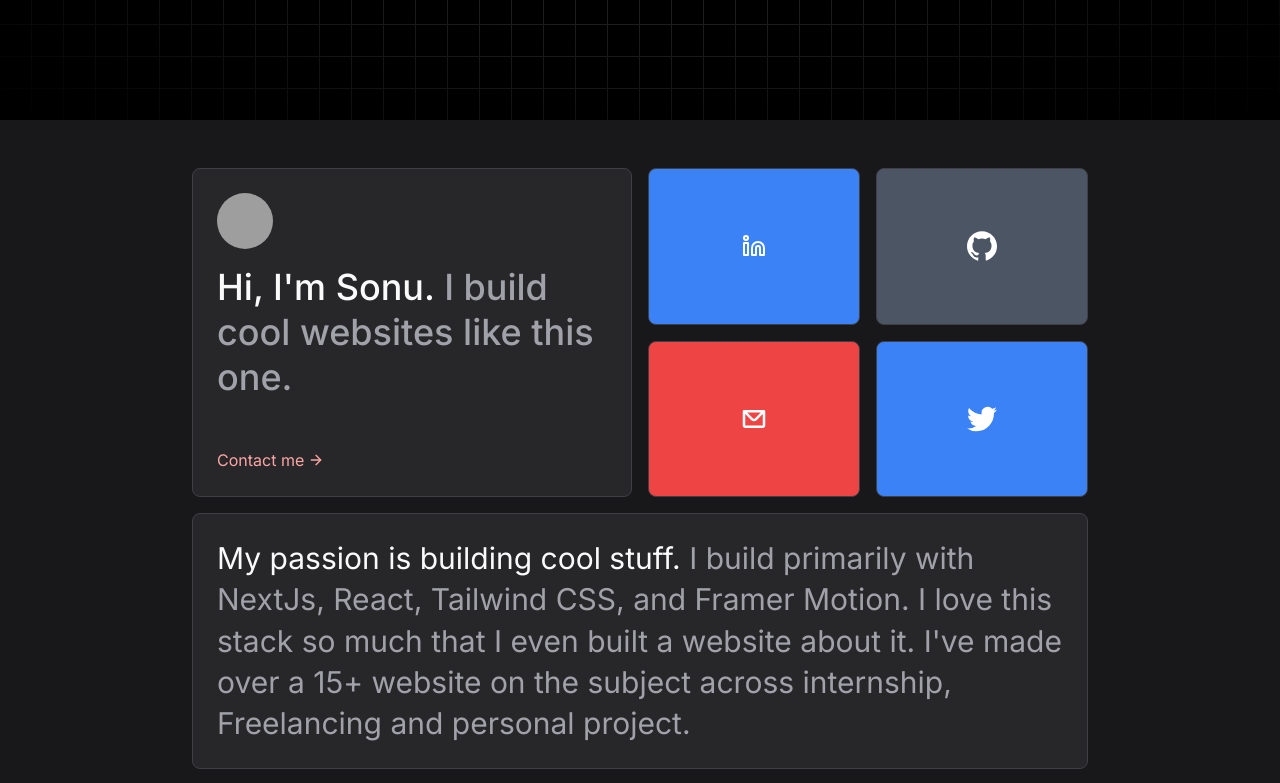
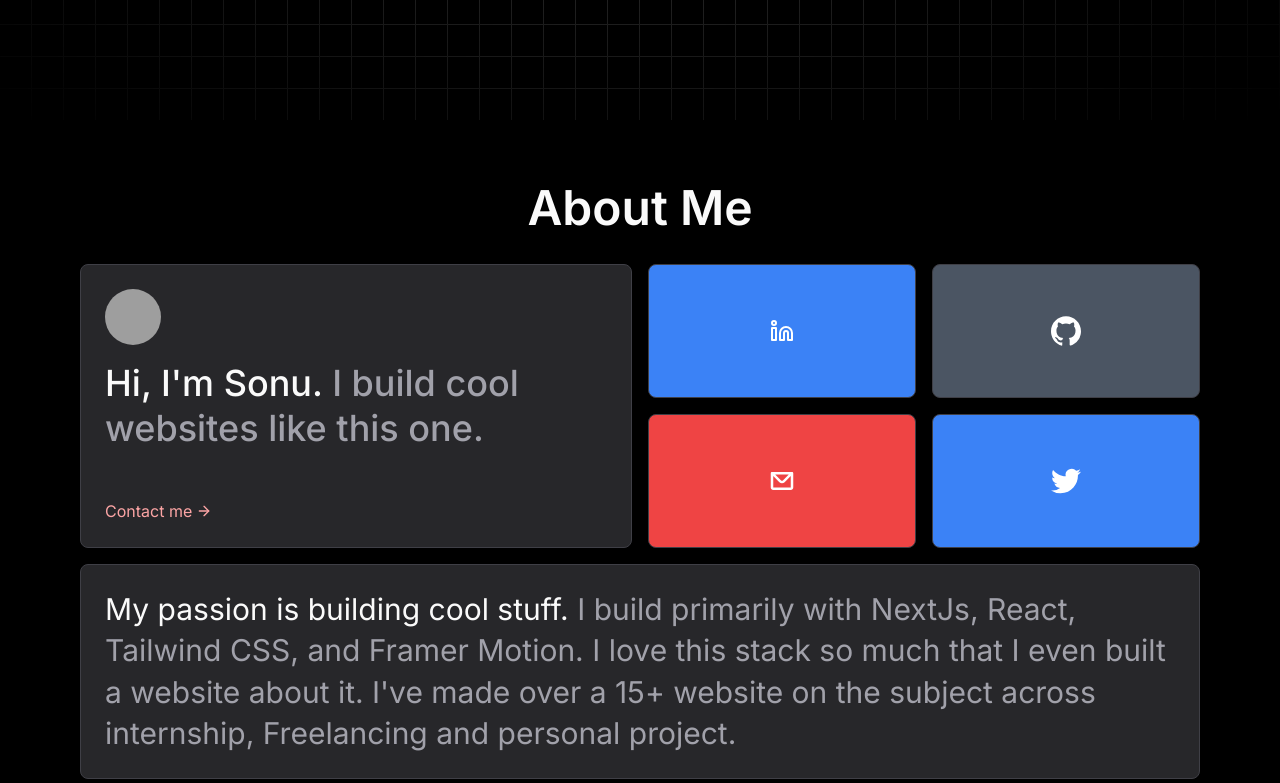
Before and after one commit to uniquesonu/portfolio, a Next.js app: page / in a window 1280 px wide. Shown: the part 680-1463 px from the top of the page. Built offline with nearby package versions, Linux system fonts and the light colour scheme; grey boxes are pictures that could not be loaded.

Commit message:
refactor: Update About component with new styles and heading

```diff
--- a/components/About.tsx
+++ b/components/About.tsx
@@ -8,14 +8,15 @@ import { Linkedin } from "lucide-react";
 
 export const About = () => {
   return (
-    <div className="min-h-screen bg-zinc-900 px-4 py-12 text-zinc-50" id="about">
+    <div className="min-h-screen bg-black px-4 md:px-20 pt-60 md:pt-16 text-zinc-50" id="about">
+      <h1 className="text-5xl text-center font-semibold mb-8">About Me</h1>
       <motion.div
         initial="initial"
         animate="animate"
         transition={{
           staggerChildren: 0.05,
         }}
-        className="mx-auto grid max-w-4xl grid-flow-dense grid-cols-12 gap-4"
+        className="mx-auto grid grid-flow-dense grid-cols-12 gap-4"
       >
         <HeaderBlock />
         <SocialsBlock />
@@ -79,7 +80,7 @@ const HeaderBlock = () => (
       </span>
     </h1>
     <a
-      href="#"
+      href="/#contact"
       className="flex items-center gap-1 text-red-300 hover:underline"
     >
       Contact me <FiArrowRight />
```
